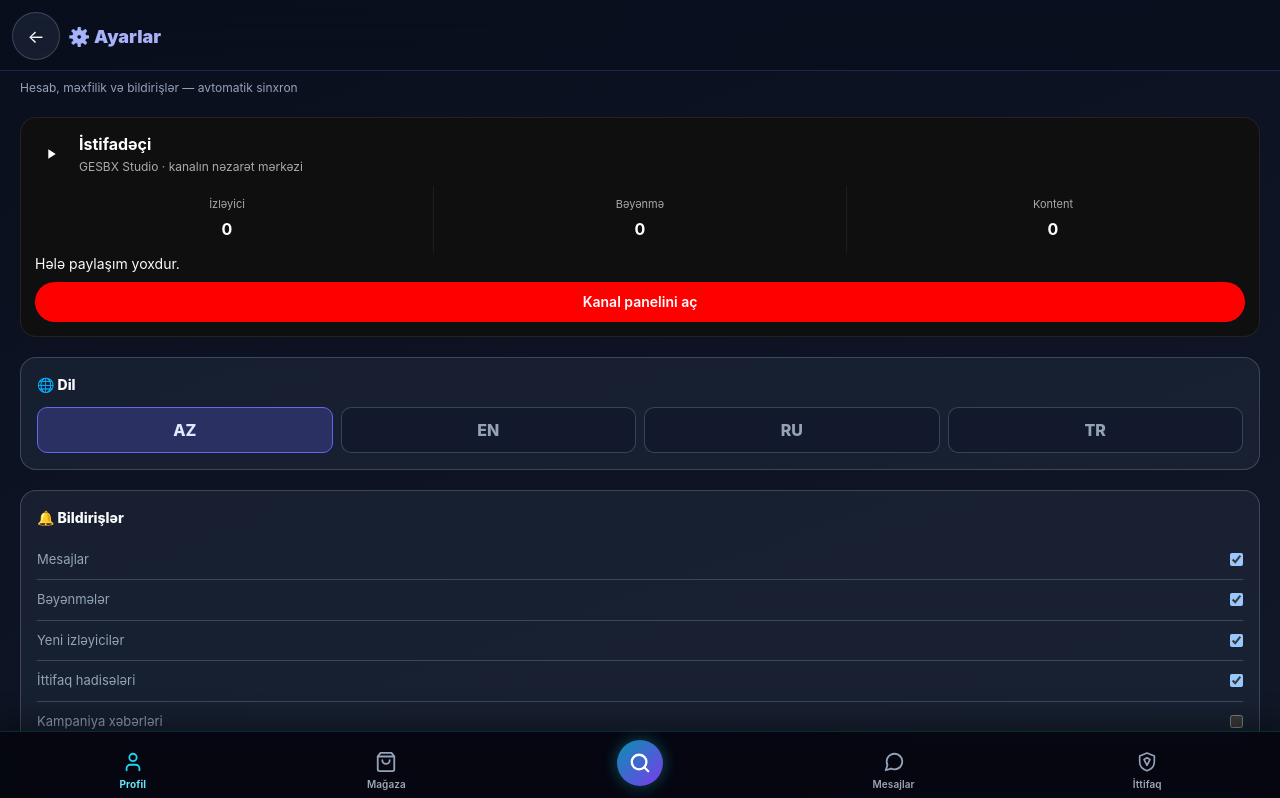
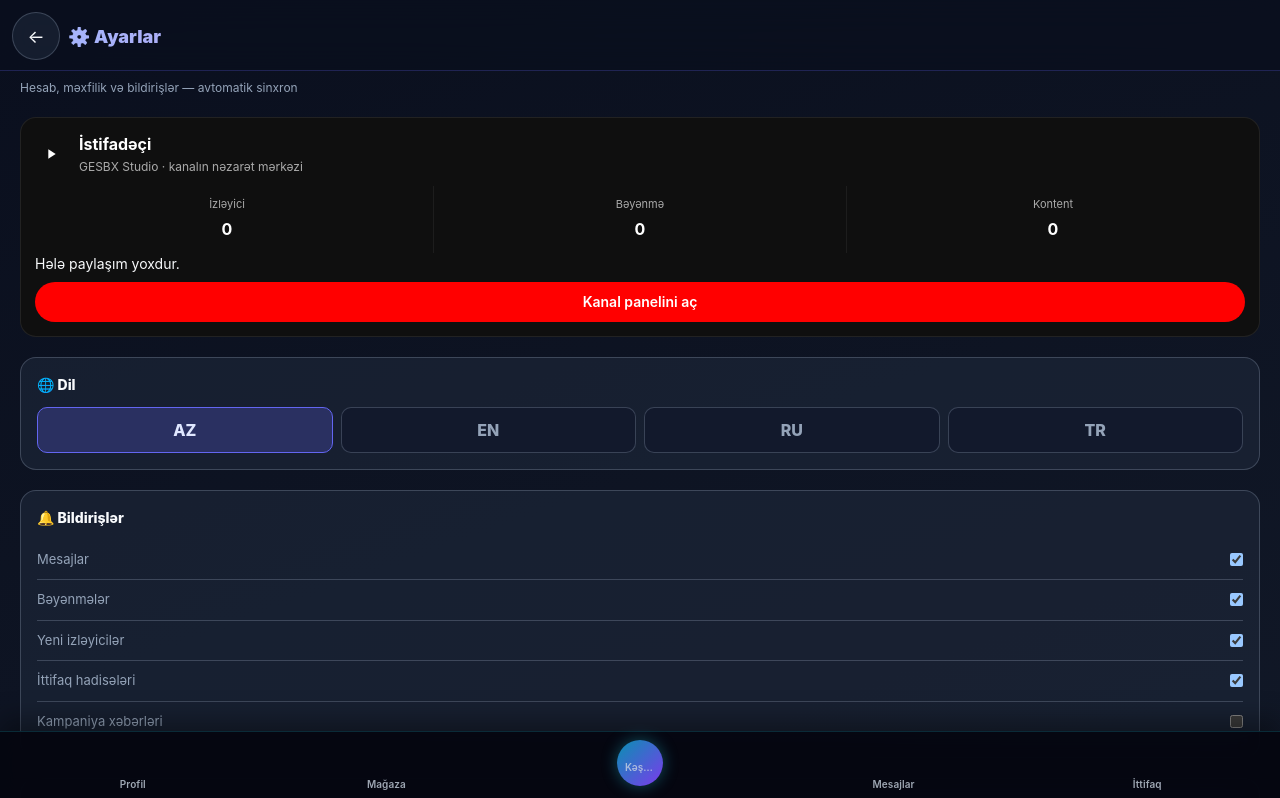
Before and after one commit to sedi678-gif/GESBX, a Next.js app: page /settings in a window 1280 px wide. Shown: the top 798 px of the page. Built offline with nearby package versions, Linux system fonts and the light colour scheme; no server answers; the database is empty; what @capacitor/core would draw is missing.

Commit message:
Redesign shared navigation icons with custom GESBX artwork

```diff
--- a/app/components/AppBottomNav.tsx
+++ b/app/components/AppBottomNav.tsx
@@ -6,35 +6,41 @@ import styles from './AppBottomNav.module.css';
 
 export type AppNavTab = 'profile' | 'shop' | 'explore' | 'messages' | 'alliance';
 
+type IconProps = { active?: boolean };
+
 const Icons = {
-  Profile: ({ active }: { active?: boolean }) => (
-    <svg className={styles.navIcon} width="22" height="22" viewBox="0 0 24 24" fill="none" stroke={active ? '#22d3ee' : '#94a3b8'} strokeWidth="2" strokeLinecap="round" strokeLinejoin="round">
-      <path d="M19 21v-2a4 4 0 0 0-4-4H9a4 4 0 0 0-4 4v2" />
-      <circle cx="12" cy="7" r="4" />
+  Profile: ({ active }: IconProps) => (
+    <svg className={styles.navIcon} viewBox="0 0 28 28" fill="none" aria-hidden="true">
+      <path d="M5.5 22.2c1.5-4 4.3-6 8.5-6s7 2 8.5 6" className={active ? styles.iconActive : styles.iconLine} />
+      <path d="M18.7 9.3a4.7 4.7 0 1 1-9.4 0 4.7 4.7 0 0 1 9.4 0Z" className={active ? styles.iconActive : styles.iconLine} />
+      <path d="M3.8 14a10.2 10.2 0 0 1 2.1-6.2M24.2 14a10.2 10.2 0 0 1-2.1 6.2" className={styles.iconAccent} />
     </svg>
   ),
-  Shop: ({ active }: { active?: boolean }) => (
-    <svg className={styles.navIcon} width="22" height="22" viewBox="0 0 24 24" fill="none" stroke={active ? '#22d3ee' : '#94a3b8'} strokeWidth="2" strokeLinecap="round" strokeLinejoin="round">
-      <path d="M6 2L3 6v14a2 2 0 0 0 2 2h14a2 2 0 0 0 2-2V6l-3-4z" />
-      <line x1="3" y1="6" x2="21" y2="6" />
-      <path d="M16 10a4 4 0 0 1-8 0" />
+  Shop: ({ active }: IconProps) => (
+    <svg className={styles.navIcon} viewBox="0 0 28 28" fill="none" aria-hidden="true">
+      <path d="m5.2 10.5 2-5h13.6l2 5v11.2H5.2V10.5Z" className={active ? styles.iconActive : styles.iconLine} />
+      <path d="M4.8 10.5c0 2 1.2 3.1 2.8 3.1s2.8-1.1 2.8-3.1c0 2 1.2 3.1 2.8 3.1s2.8-1.1 2.8-3.1c0 2 1.2 3.1 2.8 3.1s2.8-1.1 2.8-3.1" className={styles.iconAccent} />
+      <path d="M11 21.5v-5.8h6v5.8" className={active ? styles.iconActive : styles.iconLine} />
     </svg>
   ),
-  Explore: () => (
-    <svg className={styles.navIcon} width="22" height="22" viewBox="0 0 24 24" fill="none" stroke="#ffffff" strokeWidth="2.5" strokeLinecap="round" strokeLinejoin="round">
-      <circle cx="11" cy="11" r="8" />
-      <line x1="21" y1="21" x2="16.65" y2="16.65" />
+  Explore: ({ active }: IconProps) => (
+    <svg className={styles.navIcon} viewBox="0 0 28 28" fill="none" aria-hidden="true">
+      <circle cx="14" cy="14" r="10.2" className={styles.iconLine} />
+      <path d="m18.7 9.3-3.1 6.3-6.3 3.1 3.1-6.3 6.3-3.1Z" className={active ? styles.iconActive : styles.iconAccent} />
+      <circle cx="14" cy="14" r="1.3" className={styles.iconFill} />
     </svg>
   ),
-  Messages: ({ active }: { active?: boolean }) => (
-    <svg className={styles.navIcon} width="22" height="22" viewBox="0 0 24 24" fill="none" stroke={active ? '#22d3ee' : '#94a3b8'} strokeWidth="2" strokeLinecap="round" strokeLinejoin="round">
-      <path d="M21 11.5a8.38 8.38 0 0 1-.9 3.8 8.5 8.5 0 0 1-7.6 4.7 8.38 8.38 0 0 1-3.8-.9L3 21l1.9-5.7a8.38 8.38 0 0 1-.9-3.8 8.5 8.5 0 0 1 4.7-7.6 8.38 8.38 0 0 1 3.8-.9h.5a8.48 8.48 0 0 1 8 8v.5z" />
+  Messages: ({ active }: IconProps) => (
+    <svg className={styles.navIcon} viewBox="0 0 28 28" fill="none" aria-hidden="true">
+      <path d="M5 7.4A3.4 3.4 0 0 1 8.4 4h11.2A3.4 3.4 0 0 1 23 7.4v7.2a3.4 3.4 0 0 1-3.4 3.4h-6.2l-5.1 4v-4.1a3.4 3.4 0 0 1-3.3-3.3V7.4Z" className={active ? styles.iconActive : styles.iconLine} />
+      <path d="M9 10.8h10M9 14h6" className={styles.iconAccent} />
+      <path d="m21.3 3 .6 1.7 1.7.6-1.7.6-.6 1.7-.6-1.7-1.7-.6 1.7-.6.6-1.7Z" className={styles.iconSpark} />
     </svg>
   ),
-  Alliance: ({ active }: { active?: boolean }) => (
-    <svg className={styles.navIcon} width="22" height="22" viewBox="0 0 24 24" fill="none" stroke={active ? '#22d3ee' : '#94a3b8'} strokeWidth="1.8" strokeLinecap="round" strokeLinejoin="round">
-      <path d="M12 2.2 20 5.5v6.3c0 4.7-3.3 8.3-8 9.8-4.7-1.5-8-5.1-8-9.8V5.5L12 2.2z" />
-      <path d="M12 7.4 15.2 9.3 12 15.8 8.8 9.3 12 7.4z" />
+  Alliance: ({ active }: IconProps) => (
+    <svg className={styles.navIcon} viewBox="0 0 28 28" fill="none" aria-hidden="true">
+      <path d="m14 3.2 9 3.6v6.7c0 5.1-3.6 9.2-9 11.3-5.4-2.1-9-6.2-9-11.3V6.8l9-3.6Z" className={active ? styles.iconActive : styles.iconLine} />
+      <path d="m14 8 1.8 3.8 4.2.5-3.1 2.9.8 4.1-3.7-2-3.7 2 .8-4.1-3.1-2.9 4.2-.5L14 8Z" className={styles.iconAccent} />
     </svg>
   ),
 };
@@ -48,24 +54,25 @@ export default function AppBottomNav({ activeTab }: AppBottomNavProps) {
 
   return (
     <nav className={styles.bottomNav} aria-label={t.nav.main}>
-      <AppLink href="/profile" className={styles.navItem} title={t.nav.profile}>
-        <Icons.Profile active={activeTab === 'profile'} />
-        <span className={`${styles.navLabel} ${activeTab === 'profile' ? styles.navLabelActive : ''}`}>{t.nav.profile}</span>
+      <AppLink href="/profile" className={`${styles.navItem} ${activeTab === 'profile' ? styles.navItemActive : ''}`} title={t.nav.profile} aria-current={activeTab === 'profile' ? 'page' : undefined}>
+        <span className={styles.iconWrap}><Icons.Profile active={activeTab === 'profile'} /></span>
+        <span className={styles.navLabel}>{t.nav.profile}</span>
       </AppLink>
-      <AppLink href="/shop" className={styles.navItem} title={t.nav.shop}>
-        <Icons.Shop active={activeTab === 'shop'} />
-        <span className={`${styles.navLabel} ${activeTab === 'shop' ? styles.navLabelActive : ''}`}>{t.nav.shop}</span>
+      <AppLink href="/shop" className={`${styles.navItem} ${activeTab === 'shop' ? styles.navItemActive : ''}`} title={t.nav.shop} aria-current={activeTab === 'shop' ? 'page' : undefined}>
+        <span className={styles.iconWrap}><Icons.Shop active={activeTab === 'shop'} /></span>
+        <span className={styles.navLabel}>{t.nav.shop}</span>
       </AppLink>
-      <AppLink href="/explore" className={styles.navItemCenter} title={t.nav.explore}>
-        <Icons.Explore />
+      <AppLink href="/explore" className={`${styles.navItem} ${styles.navItemCenter} ${activeTab === 'explore' ? styles.navItemCenterActive : ''}`} title={t.nav.explore} aria-current={activeTab === 'explore' ? 'page' : undefined}>
+        <span className={styles.centerIconWrap}><Icons.Explore active={activeTab === 'explore'} /></span>
+        <span className={styles.navLabel}>{t.nav.explore}</span>
       </AppLink>
-      <AppLink href="/messages" className={styles.navItem} title={t.nav.messages}>
-        <Icons.Messages active={activeTab === 'messages'} />
-        <span className={`${styles.navLabel} ${activeTab === 'messages' ? styles.navLabelActive : ''}`}>{t.nav.messages}</span>
+      <AppLink href="/messages" className={`${styles.navItem} ${activeTab === 'messages' ? styles.navItemActive : ''}`} title={t.nav.messages} aria-current={activeTab === 'messages' ? 'page' : undefined}>
+        <span className={styles.iconWrap}><Icons.Messages active={activeTab === 'messages'} /></span>
+        <span className={styles.navLabel}>{t.nav.messages}</span>
       </AppLink>
-      <AppLink href="/alliance" className={styles.navItem} title={t.nav.alliance}>
-        <Icons.Alliance active={activeTab === 'alliance'} />
-        <span className={`${styles.navLabel} ${activeTab === 'alliance' ? styles.navLabelActive : ''}`}>{t.nav.alliance}</span>
+      <AppLink href="/alliance" className={`${styles.navItem} ${activeTab === 'alliance' ? styles.navItemActive : ''}`} title={t.nav.alliance} aria-current={activeTab === 'alliance' ? 'page' : undefined}>
+        <span className={styles.iconWrap}><Icons.Alliance active={activeTab === 'alliance'} /></span>
+        <span className={styles.navLabel}>{t.nav.alliance}</span>
       </AppLink>
     </nav>
   );
```
